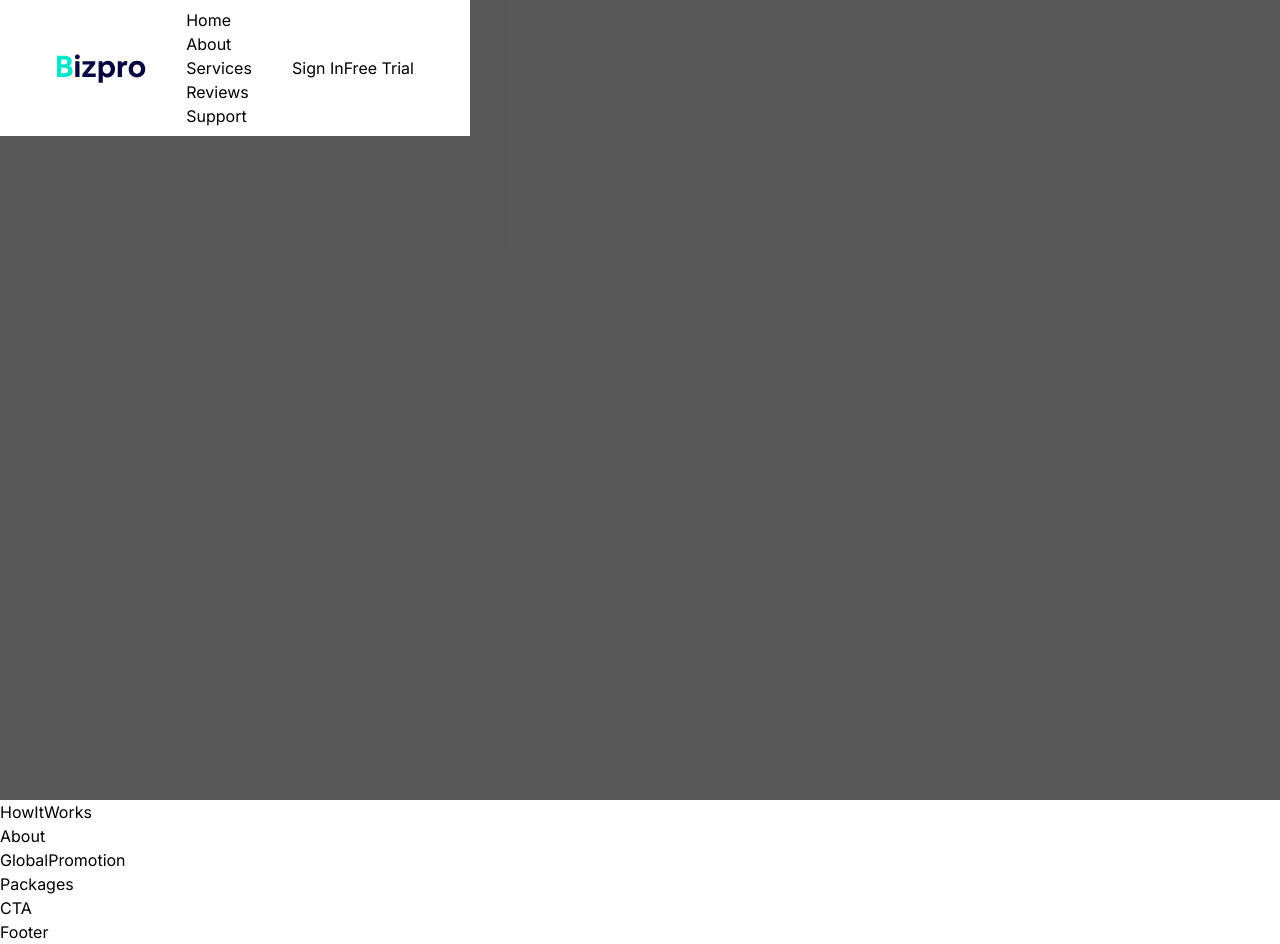
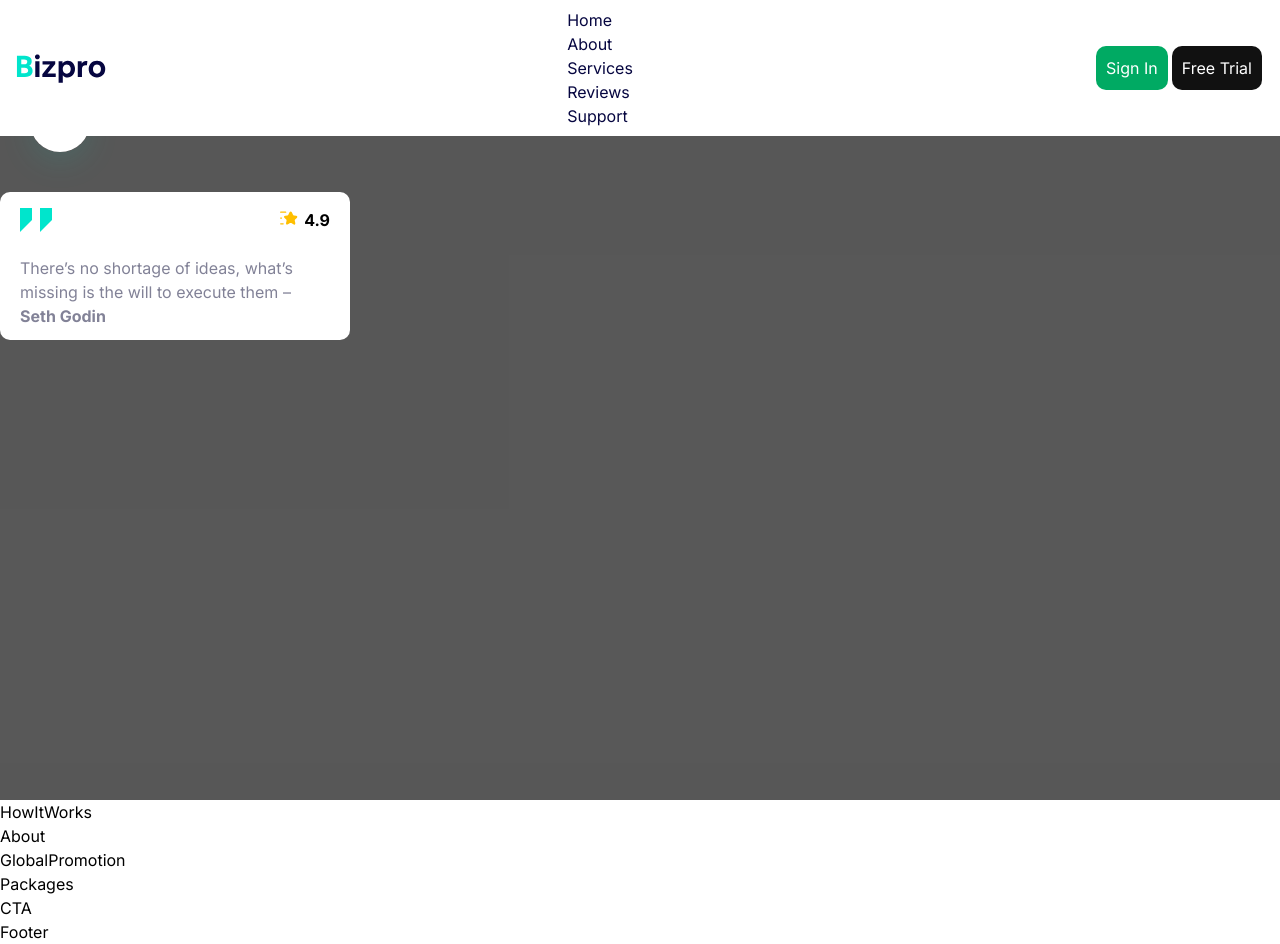
Before and after one commit to JewelShahi/influxify, a Next.js app: page / in a window 1280 px wide. Built offline with nearby package versions, Linux system fonts and the light colour scheme.

Commit message:
added new colors and some cool features in nav and hero

```diff
--- a/app/components/Hero.jsx
+++ b/app/components/Hero.jsx
@@ -1,9 +1,133 @@
-import React from 'react'
+import React from "react";
+import Image from "next/image";
 
 const Hero = () => {
   return (
-    <div className='min-h-screen w-full bg-black/70'>Hero</div>
-  )
-}
+    <div className="min-h-screen w-full bg-black/70"> {/* bg-heroBg */}
+      <div>
+        <h1>Perfect place for your business promotion</h1>
+        <p>
+          Businesses generally promote their brand, products, and services by
+          identifying audience.
+        </p>
+        {/* Button for getting started and a videoplayer */}
+        <div>
+          <button className="bg-primary">Get Started</button>
+          <svg
+            xmlns="http://www.w3.org/2000/svg"
+            width="120"
+            height="120"
+            viewBox="0 0 120 120"
+            fill="none"
+          >
+            <g filter="url(#filter0_d_1_3034)">
+              <rect x="30" y="20" width="60" height="60" rx="30" fill="white" />
+              <path
+                d="M68.5 49.134C69.1667 49.5189 69.1667 50.4811 68.5 50.866L56.5 57.7942C55.8333 58.1791 55 57.698 55 56.9282L55 43.0718C55 42.302 55.8333 41.8209 56.5 42.2058L68.5 49.134Z"
+                fill="#00E5CC"
+              />
+            </g>
+            <defs>
+              <filter
+                id="filter0_d_1_3034"
+                x="0"
+                y="0"
+                width="120"
+                height="120"
+                filterUnits="userSpaceOnUse"
+                color-interpolation-filters="sRGB"
+              >
+                <feFlood flood-opacity="0" result="BackgroundImageFix" />
+                <feColorMatrix
+                  in="SourceAlpha"
+                  type="matrix"
+                  values="0 0 0 0 0 0 0 0 0 0 0 0 0 0 0 0 0 0 127 0"
+                  result="hardAlpha"
+                />
+                <feOffset dy="10" />
+                <feGaussianBlur stdDeviation="15" />
+                <feComposite in2="hardAlpha" operator="out" />
+                <feColorMatrix
+                  type="matrix"
+                  values="0 0 0 0 0 0 0 0 0 0.898039 0 0 0 0 0.8 0 0 0 0.1 0"
+                />
+                <feBlend
+                  mode="normal"
+                  in2="BackgroundImageFix"
+                  result="effect1_dropShadow_1_3034"
+                />
+                <feBlend
+                  mode="normal"
+                  in="SourceGraphic"
+                  in2="effect1_dropShadow_1_3034"
+                  result="shape"
+                />
+              </filter>
+            </defs>
+          </svg>
+          {/* comment/quote */}
+          <div className="flex flex-col w-[350px] gap-5 p-3 pl-5 pr-5 bg-white rounded-standard">
+            {/* rating and the quote svg */}
+            <div className="flex flex-row justify-between items-center">
+              <svg
+                xmlns="http://www.w3.org/2000/svg"
+                width="32"
+                height="32"
+                viewBox="0 0 32 32"
+                fill="none"
+              >
+                <path d="M0 4V28L12 16V4H0Z" fill="#00E5CC" />
+                <path d="M20 4V28L32 16V4H20Z" fill="#00E5CC" />
+              </svg>
+              {/* star and rating text */}
+              <div className="flex flex-row justify-between gap-[5px]">
+                <svg
+                  xmlns="http://www.w3.org/2000/svg"
+                  width="20"
+                  height="20"
+                  viewBox="0 0 20 20"
+                  fill="none"
+                >
+                  <g id="vuesax/bold/star">
+                    <g id="star">
+                      <path
+                        id="Vector"
+                        d="M12.825 4.34169L14 6.69169C14.1583 7.01669 14.5833 7.32503 14.9417 7.39169L17.0667 7.74169C18.425 7.96669 18.7417 8.95003 17.7667 9.93336L16.1083 11.5917C15.8333 11.8667 15.675 12.4084 15.7667 12.8L16.2417 14.85C16.6167 16.4667 15.75 17.1 14.325 16.25L12.3333 15.0667C11.975 14.85 11.375 14.85 11.0167 15.0667L9.025 16.25C7.6 17.0917 6.73334 16.4667 7.10834 14.85L7.58334 12.8C7.65834 12.4 7.5 11.8584 7.225 11.5834L5.56667 9.92503C4.59167 8.95003 4.90834 7.96669 6.26667 7.73336L8.39167 7.38336C8.75 7.32503 9.175 7.00836 9.33334 6.68336L10.5083 4.33336C11.15 3.06669 12.1833 3.06669 12.825 4.34169Z"
+                        fill="#FFBF00"
+                      />
+                      <path
+                        id="Vector_2"
+                        d="M6.66667 4.79163H1.66667C1.32501 4.79163 1.04167 4.50829 1.04167 4.16663C1.04167 3.82496 1.32501 3.54163 1.66667 3.54163H6.66667C7.00834 3.54163 7.29167 3.82496 7.29167 4.16663C7.29167 4.50829 7.00834 4.79163 6.66667 4.79163Z"
+                        fill="#FFBF00"
+                      />
+                      <path
+                        id="Vector_3"
+                        d="M4.16667 16.4584H1.66667C1.32501 16.4584 1.04167 16.175 1.04167 15.8334C1.04167 15.4917 1.32501 15.2084 1.66667 15.2084H4.16667C4.50834 15.2084 4.79167 15.4917 4.79167 15.8334C4.79167 16.175 4.50834 16.4584 4.16667 16.4584Z"
+                        fill="#FFBF00"
+                      />
+                      <path
+                        id="Vector_4"
+                        d="M2.50001 10.625H1.66667C1.32501 10.625 1.04167 10.3417 1.04167 10C1.04167 9.65833 1.32501 9.375 1.66667 9.375H2.50001C2.84167 9.375 3.12501 9.65833 3.12501 10C3.12501 10.3417 2.84167 10.625 2.50001 10.625Z"
+                        fill="#FFBF00"
+                      />
+                    </g>
+                  </g>
+                </svg>
+                <h5 className="font-bold">4.9</h5>
+              </div>
+            </div>
+            <p className="text-paragraph">
+              There’s no shortage of ideas, what’s missing is the will to
+              execute them – <b>Seth Godin</b>
+            </p>
+          </div>
+        </div>
+      </div>
+      <div>
 
-export default Hero
+      </div>
+    </div>
+  );
+};
+
+export default Hero;
--- a/app/components/Navbar.jsx
+++ b/app/components/Navbar.jsx
@@ -5,8 +5,9 @@ const Navbar = () => {
   return (
     <div className="">
       {/* desktop nav */}
-      <div className="flex px-4 py-2 absolute bg-white items-center mx-auto justify-evenly min-w-[470px]" >
+      <div className="flex px-4 py-2 absolute bg-white items-center mx-auto justify-between min-w-[470px] w-[100%]">
         <div>
+          <Link href={"/"}>
             <svg
               width="90"
               height="29"
@@ -23,29 +24,34 @@ const Navbar = () => {
                 fill="#060640"
               />
             </svg>
+          </Link>
         </div>
-        <div>
+        <div className="flex flex-row justify-center flex-3 basis-3">
           <ul>
-            <Link href={"/"}>
+            <Link href={"/"} class="text-primary hover:text-secondary">
               <li>Home</li>
             </Link>
-            <Link href={"/"}>
+            <Link href={"/"} class="text-primary hover:text-secondary">
               <li>About</li>
             </Link>
-            <Link href={"/"}>
+            <Link href={"/"} class="text-primary hover:text-secondary">
               <li>Services</li>
             </Link>
-            <Link href={"/"}>
+            <Link href={"/"} class="text-primary hover:text-secondary">
               <li>Reviews</li>
             </Link>
-            <Link href={"/"}>
+            <Link href={"/"} class="text-primary hover:text-secondary">
               <li>Support</li>
             </Link>
           </ul>
         </div>
         <div>
-          <button>Sign In</button>
-          <button>Free Trial</button>
+          <button className="text-white bg-secondary hover:bg-secondary-hover p-[10px] m-[2px] rounded-standard">
+            Sign In
+          </button>
+          <button className="text-white bg-black hover:bg-primary-hover p-[10px] m-[2px] rounded-standard">
+            Free Trial
+          </button>
         </div>
       </div>
       {/* Mobile Nav */}
--- a/tailwind.config.js
+++ b/tailwind.config.js
@@ -13,9 +13,14 @@ module.exports = {
       primary: "#060640",
       secondary: "#00AA63",
       paragraph: "#828297",
-      heroBg: "#DFF3FD",
+      heroBg: "#ECF9FF",
       black: "#111111",
       white: "#ffffff",
+      'primary-hover': "#363636",
+      'secondary-hover': "#007041",
+    },
+    borderRadius: {
+      'standard': '10px',
     },
   },
   plugins: [],
```
Lines whose indentation alone changed are shown as unchanged.
